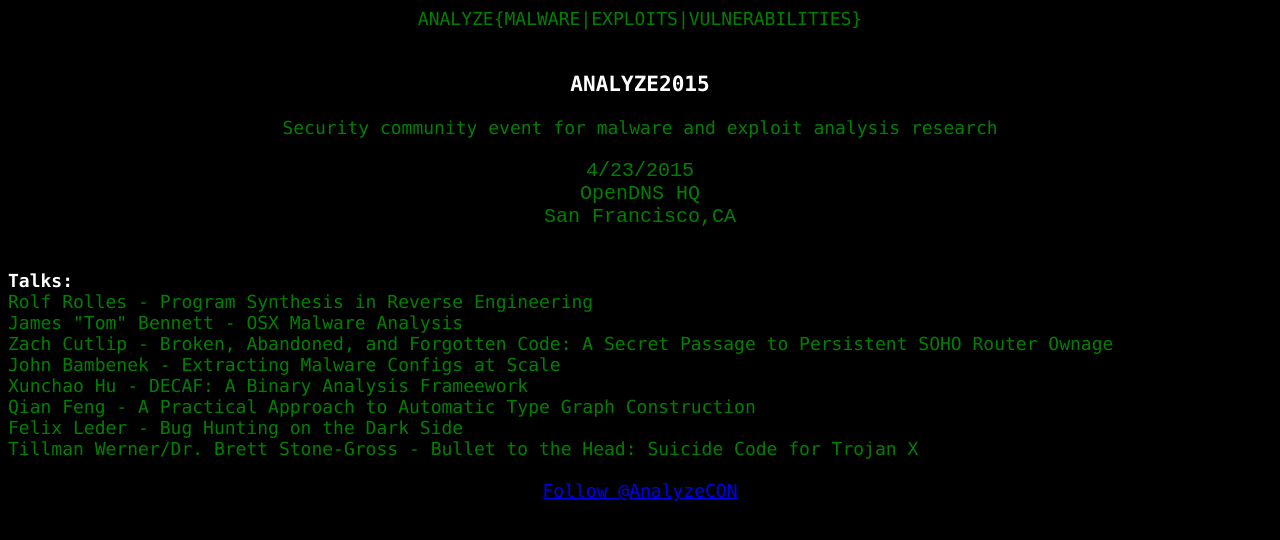
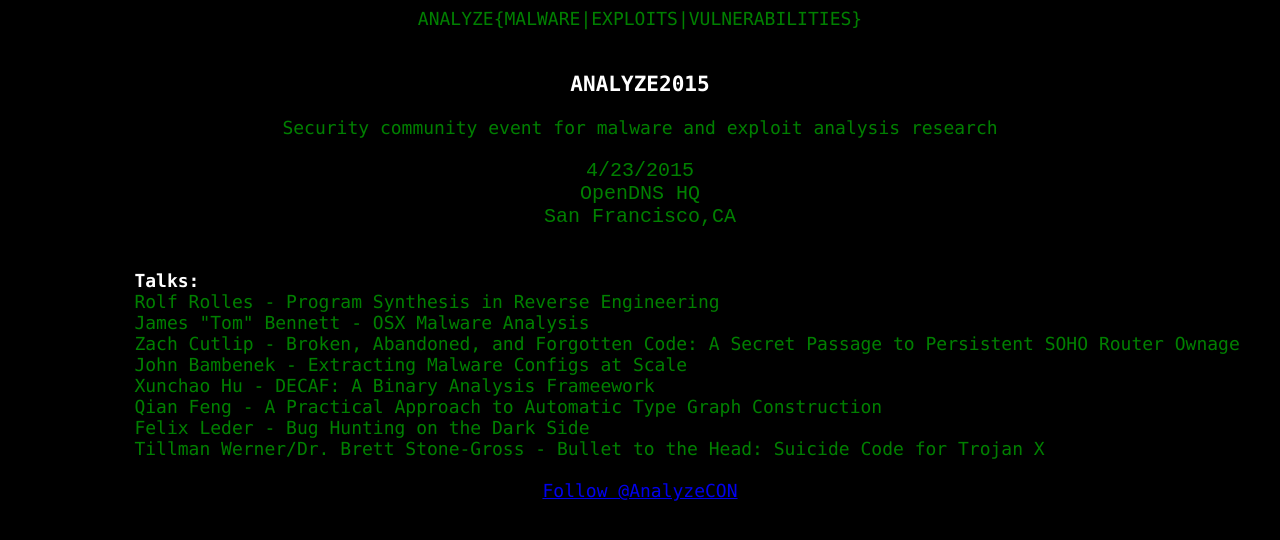
Before and after one commit to AnalyzeCON/analyzecon.github.io, a plain HTML site: page index.html in a window 1280 px wide. Drawn offline with Linux system fonts and the light colour scheme.

Commit message:
need style tag for padding-left to work :)

```diff
--- a/index.html
+++ b/index.html
@@ -10,7 +10,7 @@ Security community event for malware and exploit analysis research<br><br>
 <div style="font-size:20px;font-family:consola,monospace">4/23/2015<br>OpenDNS HQ<br>San Francisco,CA</div><br><br>
 </center>
 
-<div padding-left:20%>
+<div style="padding-left:10%">
 <b style="color:white">Talks:</b><br>
 Rolf Rolles - Program Synthesis in Reverse Engineering<br>
 James "Tom" Bennett - OSX Malware Analysis<br>
```
